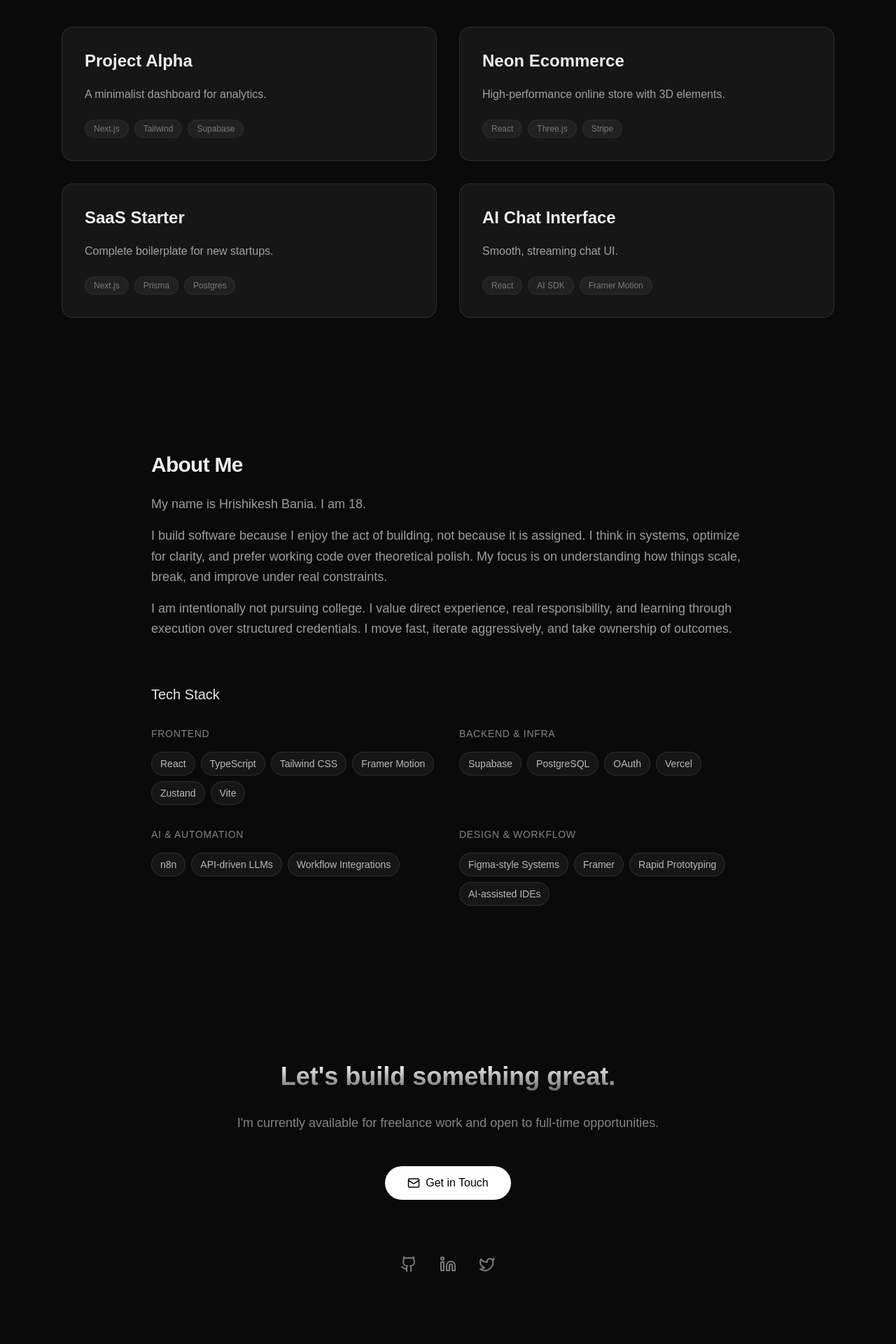
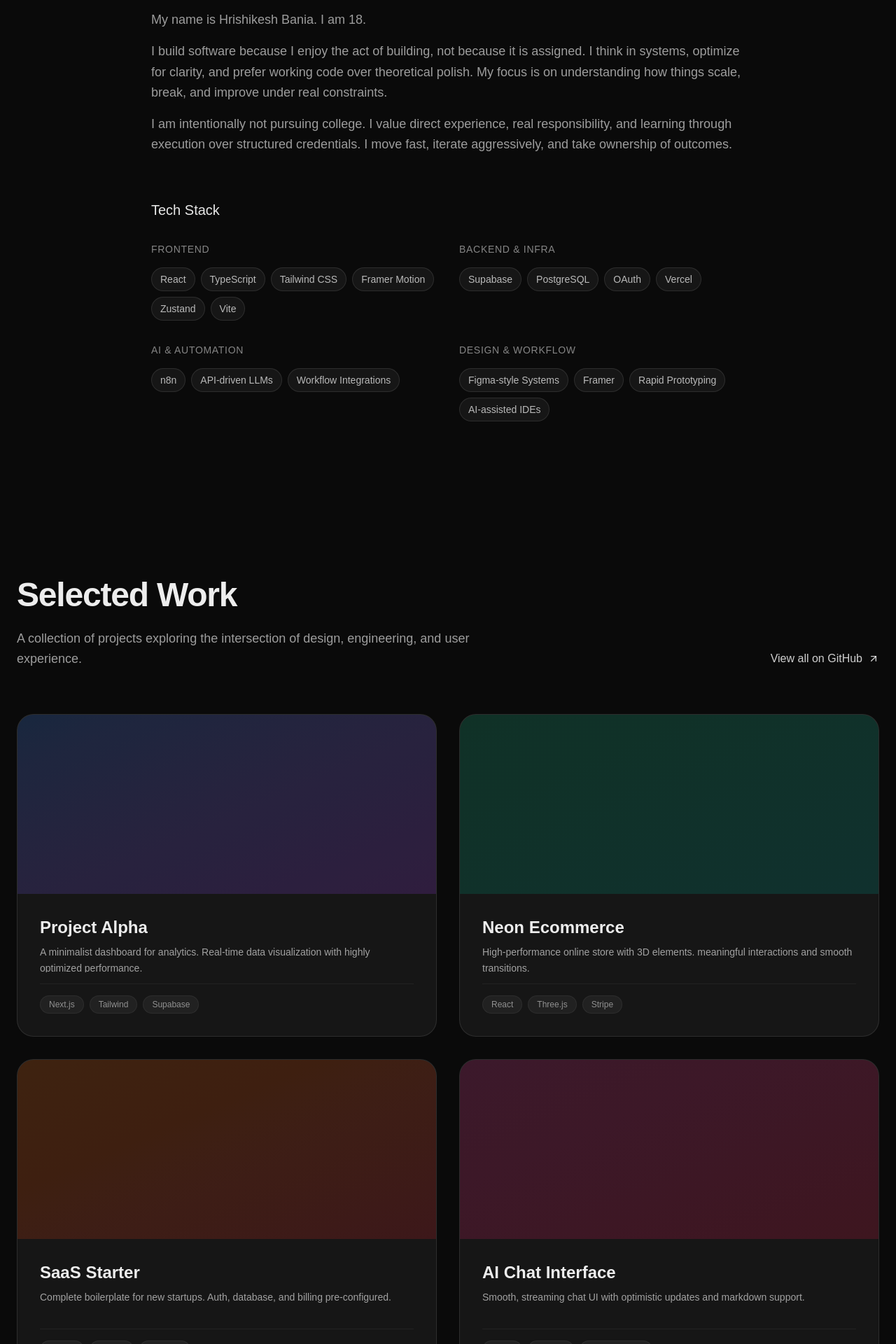
Before and after one commit to gojodennis/gd-portfolio, a Next.js app: page / in a window 1280 px wide. Shown: the part 1160-3080 px from the top of the page at 70% size. Built offline with nearby package versions, Linux system fonts and the light colour scheme.

Commit message:
feat: Implement Projects component and establish initial homepage layout, updating Next.js config.

```diff
--- a/next.config.ts
+++ b/next.config.ts
@@ -14,7 +14,7 @@
       },
     ],
   },
-  outputFileTracingRoot: path.resolve(__dirname, '../../'),
+  outputFileTracingRoot: path.join(__dirname, '.'),
 };
 
 export default nextConfig;
--- a/src/app/page.tsx
+++ b/src/app/page.tsx
@@ -1,15 +1,13 @@
 import { PersonalLanding } from "@/components/ui/personal-landing";
 import { Projects } from "@/components/projects";
 import { About } from "@/components/about";
-import { Contact } from "@/components/contact";
 
 export default function Home() {
     return (
         <div className="space-y-0">
             <PersonalLanding />
+            <About />
             <Projects />
-            <About />
-            <Contact />
         </div>
     );
 }
--- a/src/components/contact.tsx
+++ /dev/null
@@ -1,40 +0,0 @@
-"use client";
-
-import { motion } from "framer-motion";
-import { Mail, Github, Linkedin, Twitter } from "lucide-react";
-
-export function Contact() {
-    return (
-        <section id="contact" className="py-32 px-6 text-center">
-            <motion.div
-                initial={{ opacity: 0, scale: 0.95 }}
-                whileInView={{ opacity: 1, scale: 1 }}
-                viewport={{ once: true }}
-                className="max-w-2xl mx-auto space-y-8"
-            >
-                <h2 className="text-4xl font-bold bg-clip-text text-transparent bg-gradient-to-b from-white to-white/40">
-                    Let's build something great.
-                </h2>
-                <p className="text-white/50 text-lg">
-                    I'm currently available for freelance work and open to full-time opportunities.
-                </p>
-
-                <div className="flex justify-center gap-6 pt-4">
-                    <a
-                        href="mailto:contact@gojodennis.com"
-                        className="flex items-center gap-2 px-8 py-3 bg-white text-black font-medium rounded-full hover:bg-white/90 transition-transform hover:scale-105 active:scale-95"
-                    >
-                        <Mail size={18} />
-                        Get in Touch
-                    </a>
-                </div>
-
-                <div className="flex justify-center gap-8 pt-12 opacity-50">
-                    <a href="#" className="hover:text-white hover:opacity-100 transition-all"><Github size={24} /></a>
-                    <a href="#" className="hover:text-white hover:opacity-100 transition-all"><Linkedin size={24} /></a>
-                    <a href="#" className="hover:text-white hover:opacity-100 transition-all"><Twitter size={24} /></a>
-                </div>
-            </motion.div>
-        </section>
-    );
-}
--- a/src/components/projects.tsx
+++ b/src/components/projects.tsx
@@ -1,46 +1,69 @@
 "use client";
 
 import { motion } from "framer-motion";
-import { ExternalLink, Github } from "lucide-react";
+import { ExternalLink, Github, ArrowUpRight } from "lucide-react";
+import Image from "next/image";
 
 export function Projects() {
     const projects = [
         {
             title: "Project Alpha",
-            desc: "A minimalist dashboard for analytics.",
+            desc: "A minimalist dashboard for analytics. Real-time data visualization with highly optimized performance.",
             tags: ["Next.js", "Tailwind", "Supabase"],
             links: { demo: "#", git: "#" },
+            image: null, // Placeholder for now
+            gradient: "from-blue-500/20 to-purple-500/20"
         },
         {
             title: "Neon Ecommerce",
-            desc: "High-performance online store with 3D elements.",
+            desc: "High-performance online store with 3D elements. meaningful interactions and smooth transitions.",
             tags: ["React", "Three.js", "Stripe"],
             links: { demo: "#", git: "#" },
+            image: null,
+            gradient: "from-emerald-500/20 to-teal-500/20"
         },
         {
             title: "SaaS Starter",
-            desc: "Complete boilerplate for new startups.",
+            desc: "Complete boilerplate for new startups. Auth, database, and billing pre-configured.",
             tags: ["Next.js", "Prisma", "Postgres"],
             links: { demo: "#", git: "#" },
+            image: null,
+            gradient: "from-orange-500/20 to-red-500/20"
         },
         {
             title: "AI Chat Interface",
-            desc: "Smooth, streaming chat UI.",
+            desc: "Smooth, streaming chat UI with optimistic updates and markdown support.",
             tags: ["React", "AI SDK", "Framer Motion"],
             links: { demo: "#", git: "#" },
+            image: null,
+            gradient: "from-pink-500/20 to-rose-500/20"
         },
     ];
 
     return (
-        <section id="work" className="py-24 px-6 max-w-6xl mx-auto">
-            <motion.h2
+        <section id="work" className="py-32 px-6 max-w-7xl mx-auto">
+            <div className="flex flex-col md:flex-row justify-between items-start md:items-end mb-16 gap-4">
+                <motion.div
                     initial={{ opacity: 0, x: -20 }}
                     whileInView={{ opacity: 1, x: 0 }}
                     viewport={{ once: true }}
-                className="text-3xl font-bold mb-12"
+                    className="max-w-2xl"
                 >
-                Selected Work
-            </motion.h2>
+                    <h2 className="text-4xl md:text-5xl font-bold mb-6 tracking-tight">Selected Work</h2>
+                    <p className="text-lg text-white/60 leading-relaxed">
+                        A collection of projects exploring the intersection of design, engineering, and user experience.
+                    </p>
+                </motion.div>
+                <motion.div
+                    initial={{ opacity: 0, x: 20 }}
+                    whileInView={{ opacity: 1, x: 0 }}
+                    viewport={{ once: true }}
+                >
+                    <a href="https://github.com" target="_blank" rel="noopener noreferrer" className="inline-flex items-center gap-2 text-white/80 hover:text-white transition-colors border-b border-transparent hover:border-white/40 pb-0.5">
+                        View all on GitHub <ArrowUpRight size={16} />
+                    </a>
+                </motion.div>
+            </div>
 
             <div className="grid grid-cols-1 md:grid-cols-2 gap-8">
                 {projects.map((project, i) => (
@@ -50,24 +73,36 @@
                         whileInView={{ opacity: 1, y: 0 }}
                         viewport={{ once: true }}
                         transition={{ delay: i * 0.1 }}
-                        className="group relative border border-white/10 bg-white/5 p-8 rounded-2xl hover:bg-white/10 transition-colors"
+                        className="group relative flex flex-col bg-white/5 border border-white/10 rounded-3xl overflow-hidden hover:border-white/20 transition-all duration-300"
                     >
-                        <div className="flex justify-between items-start mb-4">
-                            <h3 className="text-2xl font-semibold group-hover:text-white transition-colors">{project.title}</h3>
-                            <div className="flex gap-4 opacity-0 group-hover:opacity-100 transition-opacity">
-                                <a href={project.links.git} className="p-2 hover:bg-white/10 rounded-full transition-colors"><Github size={20} /></a>
-                                <a href={project.links.demo} className="p-2 hover:bg-white/10 rounded-full transition-colors"><ExternalLink size={20} /></a>
+                        {/* Image / Placeholder Area */}
+                        <div className={`h-64 w-full bg-gradient-to-br ${project.gradient} relative overflow-hidden`}>
+                            <div className="absolute inset-0 bg-black/10 group-hover:bg-transparent transition-colors duration-500" />
+                            {/* In the future, <Image /> would go here */}
+                            <div className="absolute top-4 right-4 flex gap-2 opacity-0 group-hover:opacity-100 transition-all duration-300 translate-y-2 group-hover:translate-y-0">
+                                <a href={project.links.git} className="p-2.5 bg-black/50 backdrop-blur-md border border-white/10 rounded-full hover:bg-white text-white hover:text-black transition-all">
+                                    <Github size={18} />
+                                </a>
+                                <a href={project.links.demo} className="p-2.5 bg-black/50 backdrop-blur-md border border-white/10 rounded-full hover:bg-white text-white hover:text-black transition-all">
+                                    <ExternalLink size={18} />
+                                </a>
                             </div>
                         </div>
 
-                        <p className="text-white/60 mb-6">{project.desc}</p>
+                        {/* Content */}
+                        <div className="p-8 flex-1 flex flex-col">
+                            <div className="mb-4">
+                                <h3 className="text-2xl font-semibold mb-2 group-hover:text-blue-400 transition-colors">{project.title}</h3>
+                                <p className="text-white/60 leading-relaxed text-sm h-10 line-clamp-2">{project.desc}</p>
+                            </div>
 
-                        <div className="flex gap-2 flex-wrap">
+                            <div className="mt-auto flex flex-wrap gap-2 pt-4 border-t border-white/5">
                                 {project.tags.map(tag => (
-                                <span key={tag} className="text-xs font-medium px-3 py-1 bg-white/5 border border-white/5 rounded-full text-white/40 group-hover:text-white/70 group-hover:border-white/10 transition-colors">
+                                    <span key={tag} className="text-xs font-medium px-3 py-1 bg-white/5 border border-white/5 rounded-full text-white/50 group-hover:text-white/80 transition-colors">
                                         {tag}
                                     </span>
                                 ))}
+                            </div>
                         </div>
                     </motion.div>
                 ))}
```
Also changed, not shown: 1 other file (tests, documents, lock files or other folders). Lines whose indentation alone changed are shown as unchanged.
